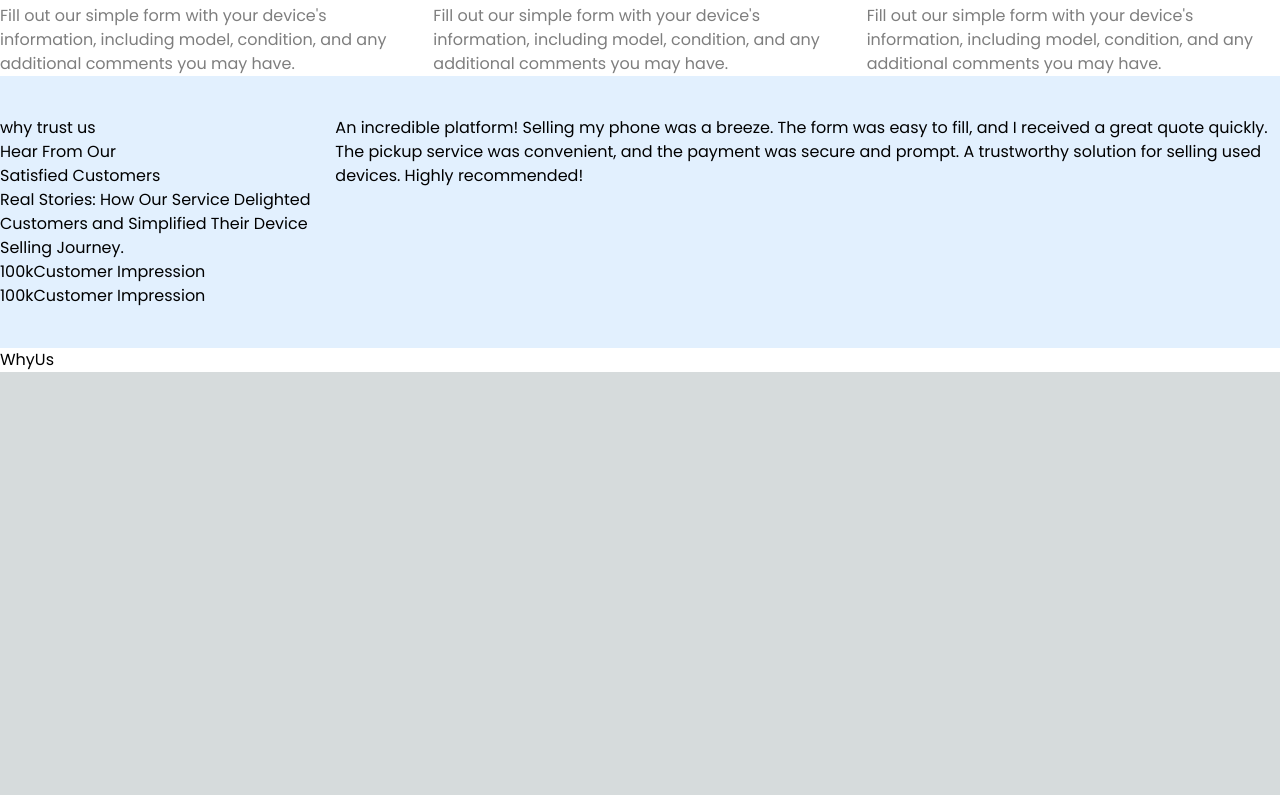
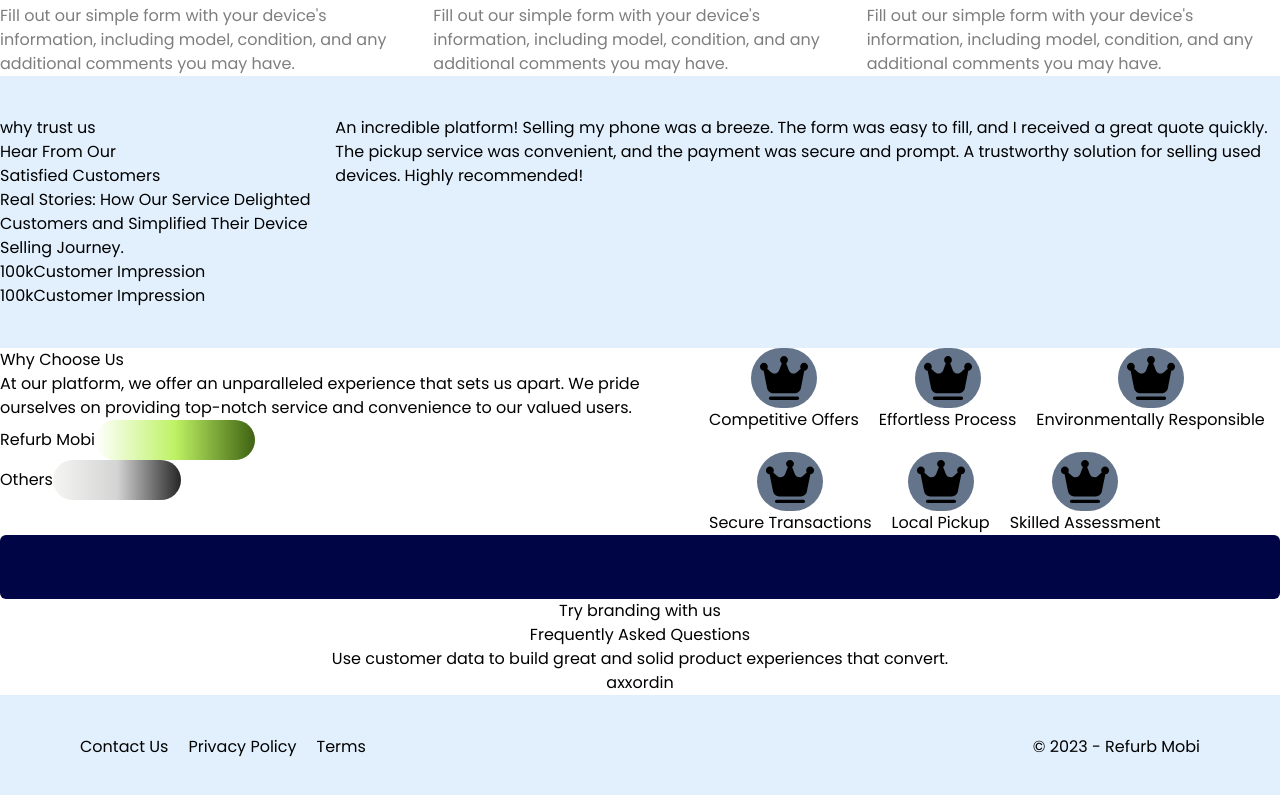
Before and after one commit to zuhaib10/Refurb, a Next.js app: page / in a window 1280 px wide. Shown: the part 1139-1934 px from the top of the page. Before the commit the page ends 1511 px from the top, so only its background shows below. Built offline with nearby package versions, Linux system fonts and the light colour scheme.

Commit message:
skeleton of project

```diff
--- a/src/app/page.tsx
+++ b/src/app/page.tsx
@@ -3,6 +3,8 @@
 import Selling from "@/components/landing/Selling";
 import Customer from "@/components/landing/Customer";
 import WhyUs from "@/components/landing/WhyUs";
+import Faq from "@/components/landing/Faq";
+import Footer from "@/components/landing/Footer";
 
 export default function Home() {
   return (
@@ -12,6 +14,8 @@
       <Selling />
       <Customer />
       <WhyUs />
+      <Faq />
+      <Footer />
     </main>
   );
 }
--- /dev/null
+++ b/src/components/landing/Faq.jsx
@@ -0,0 +1,15 @@
+import React from "react";
+
+const Faq = () => {
+  return (
+    <div className="bg-white">
+      <div className="container mx-auto text-center">
+        <h2>Frequently Asked Questions</h2>
+        <h5>Use customer data to build great and solid product experiences that convert.</h5>
+        <div>axxordin</div>
+      </div>
+    </div>
+  );
+};
+
+export default Faq;
--- /dev/null
+++ b/src/components/landing/Footer.jsx
@@ -0,0 +1,19 @@
+import Link from "next/link";
+import React from "react";
+
+const Footer = () => {
+  return (
+    <div className="bg-[#E2F0FE]">
+      <div className="container mx-auto flex flex-col md:flex-row justify-between py-10 px-4 md:px-20">
+        <div className="flex gap-10 md:gap-5 flex-col md:flex-row">
+          <Link href="/">Contact Us</Link>
+          <Link href="/">Privacy Policy</Link>
+          <Link href="/">Terms</Link>
+        </div>
+        <h5 className="mt-10 md:mt-0">© 2023 - Refurb Mobi</h5>
+      </div>
+    </div>
+  );
+};
+
+export default Footer;
--- a/src/components/landing/WhyUs.jsx
+++ b/src/components/landing/WhyUs.jsx
@@ -1,9 +1,43 @@
 import React from "react";
+import crown from "/public/assets/crown.svg";
+import Image from "next/image";
 
 const WhyUs = () => {
+  const details = ["Competitive Offers", "Effortless Process", "Environmentally Responsible", "Secure Transactions", "Local Pickup", "Skilled Assessment"];
+
   return (
     <div className="bg-white">
-      <div className="container">WhyUs</div>
+      <div className="container mx-auto">
+        <div className="flex justify-between">
+          <div>
+            <h1>Why Choose Us</h1>
+            <h4>At our platform, we offer an unparalleled experience that sets us apart. We pride ourselves on providing top-notch service and convenience to our valued users.</h4>
+            <div className="flex items-center">
+              <h5> Refurb Mobi</h5>
+              <div className="w-40 rounded-full bg-gradient-to-r from-transparent via-lime-300 to-lime-800 h-10" />
+            </div>
+            <div className="flex items-center">
+              <h5>Others</h5>
+              <div className="w-32 rounded-full bg-gradient-to-r from-stone-100 via-neutral-300 to-neutral-800 h-10" />
+            </div>
+          </div>
+          <div className="flex items-center gap-5 flex-wrap">
+            {details.map((detail, index) => (
+              <div key={index} className="flex items-center flex-col">
+                <div className="bg-slate-500 p-2 rounded-full">
+                  <Image src={crown} alt="crown" width={50} height={50} />
+                </div>
+                <h6>{detail}</h6>
+              </div>
+            ))}
+          </div>
+        </div>
+        <div className="w-full bg-[#000645] h-16 rounded-md"></div>
+        <div>
+          <h5 className="text-center">Try branding with us </h5>
+          <div></div>
+        </div>
+      </div>
     </div>
   );
 };
```
Also changed, not shown: public/assets/crown.svg (added).
